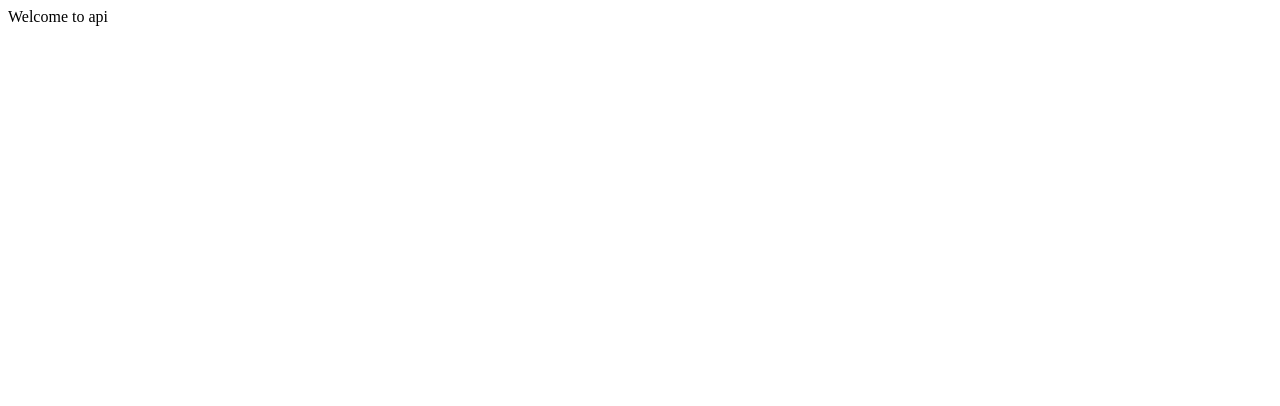
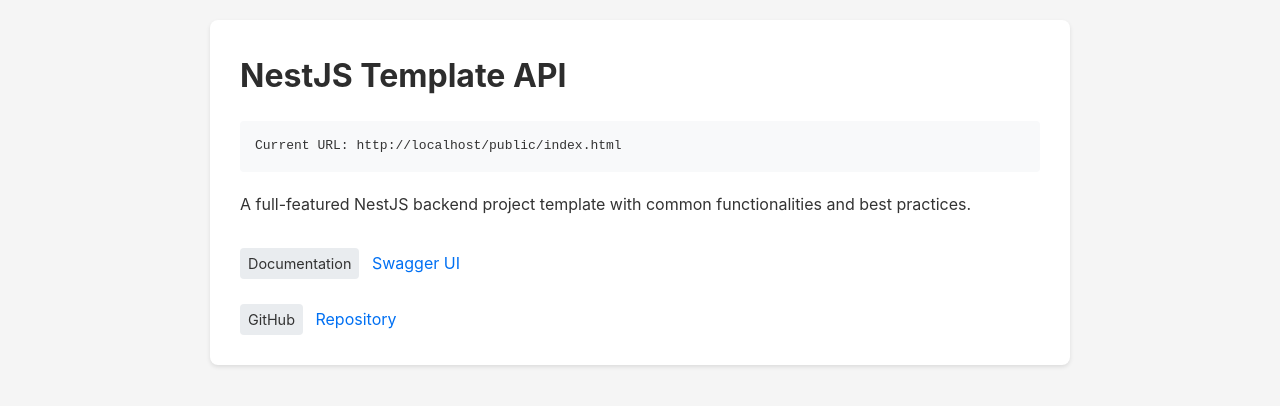
Before and after one commit to CodeGetters/nestjs-template, a website: page public/index.html in a window 1280 px wide. Drawn offline with Linux system fonts and the light colour scheme.

Commit message:
fix: 修复静态文件造成的错误...

```diff
--- a/public/index.html
+++ b/public/index.html
@@ -5,36 +5,109 @@
     <meta name="viewport" content="width=device-width, initial-scale=1.0" />
     <title>nest-server api docs</title>
     <!-- 基础 favicon -->
-    <link rel="icon" type="image/x-icon" href="./favicon/favicon.ico" />
-    <link
-      rel="icon"
-      type="image/png"
-      sizes="32x32"
-      href="./favicon/favicon-32x32.png"
-    />
-    <link
-      rel="icon"
-      type="image/png"
-      sizes="16x16"
-      href="./favicon/favicon-16x16.png"
-    />
+    <link rel="icon" type="image/x-icon" href="/favicon.ico" />
+    <link rel="icon" type="image/png" sizes="32x32" href="/favicon-32x32.png" />
+    <link rel="icon" type="image/png" sizes="16x16" href="/favicon-16x16.png" />
 
     <!-- Apple 设备支持 -->
-    <link
-      rel="apple-touch-icon"
-      sizes="180x180"
-      href="./favicon/apple-touch-icon.png"
-    />
-
-    <!-- PWA 支持 -->
-    <link rel="manifest" href="./favicon/site.webmanifest" />
+    <link rel="apple-touch-icon" sizes="180x180" href="/apple-touch-icon.png" />
 
     <!-- Safari 固定标签页图标颜色 -->
     <meta name="theme-color" content="#ffffff" />
     <meta name="msapplication-TileColor" content="#ffffff" />
+
+    <style>
+      body {
+        font-family: -apple-system, BlinkMacSystemFont, 'Segoe UI', Roboto,
+          Oxygen, Ubuntu, Cantarell, 'Open Sans', 'Helvetica Neue', sans-serif;
+        margin: 0;
+        padding: 20px;
+        background: #f5f5f5;
+        color: #333;
+        line-height: 1.6;
+      }
+
+      .container {
+        max-width: 800px;
+        margin: 0 auto;
+        background: white;
+        padding: 30px;
+        border-radius: 8px;
+        box-shadow: 0 2px 4px rgba(0, 0, 0, 0.1);
+      }
+
+      h1 {
+        margin: 0 0 20px;
+        color: #2d2d2d;
+        font-size: 2em;
+      }
+
+      .url-display {
+        background: #f8f9fa;
+        padding: 15px;
+        border-radius: 4px;
+        font-family: monospace;
+        margin: 20px 0;
+        word-break: break-all;
+      }
+
+      .links {
+        margin-top: 30px;
+      }
+
+      a {
+        color: #0070f3;
+        text-decoration: none;
+      }
+
+      a:hover {
+        text-decoration: underline;
+      }
+
+      .badge {
+        display: inline-block;
+        padding: 4px 8px;
+        background: #e9ecef;
+        border-radius: 4px;
+        font-size: 0.9em;
+        margin-right: 8px;
+      }
+    </style>
   </head>
 
   <body>
-    Welcome to api
+    <div class="container">
+      <h1>NestJS Template API</h1>
+
+      <div class="url-display">Current URL: <span id="currentUrl"></span></div>
+
+      <p>
+        A full-featured NestJS backend project template with common
+        functionalities and best practices.
+      </p>
+
+      <div class="links">
+        <span class="badge">Documentation</span>
+        <a href="/docs" target="_blank">Swagger UI</a>
+        <br /><br />
+        <span class="badge">GitHub</span>
+        <a href="https://github.com/CodeGetters/nestjs-template" target="_blank"
+          >Repository</a
+        >
+      </div>
+    </div>
+    <script>
+      // 获取并显示当前 URL
+      document.getElementById('currentUrl').textContent = window.location.href;
+
+      // 如果在 Vercel 环境下运行，添加部署标识
+      if (window.location.hostname.includes('vercel.app')) {
+        const container = document.querySelector('.container');
+        const deployBadge = document.createElement('div');
+        deployBadge.style.marginTop = '20px';
+        deployBadge.innerHTML = '<span class="badge">Deployed on Vercel</span>';
+        container.appendChild(deployBadge);
+      }
+    </script>
   </body>
 </html>
--- a/src/main.ts
+++ b/src/main.ts
@@ -74,7 +74,7 @@
 
   // 添加静态文件服务
   await app.register(fastifyStatic as any, {
-    root: join(process.cwd(), 'public'),
+    root: join(process.cwd(), '..', 'public'),
     prefix: '/',
     decorateReply: false, // 避免多个静态文件插件之间的装饰器冲突
     schemaHide: true, // 隐藏该路由在 Swagger 中的显示
```
Also changed, not shown: api/index.js, public/android-chrome-192x192.png (renamed from public/favicon/android-chrome-192x192.png), public/android-chrome-512x512.png (renamed from public/favicon/android-chrome-512x512.png), public/apple-touch-icon.png (renamed from public/favicon/apple-touch-icon.png), public/favicon-16x16.png (renamed from public/favicon/favicon-16x16.png), public/favicon-32x32.png (renamed from public/favicon/favicon-32x32.png), public/favicon.ico (renamed from public/favicon/favicon.ico), public/favicon/site.webmanifest (deleted).
